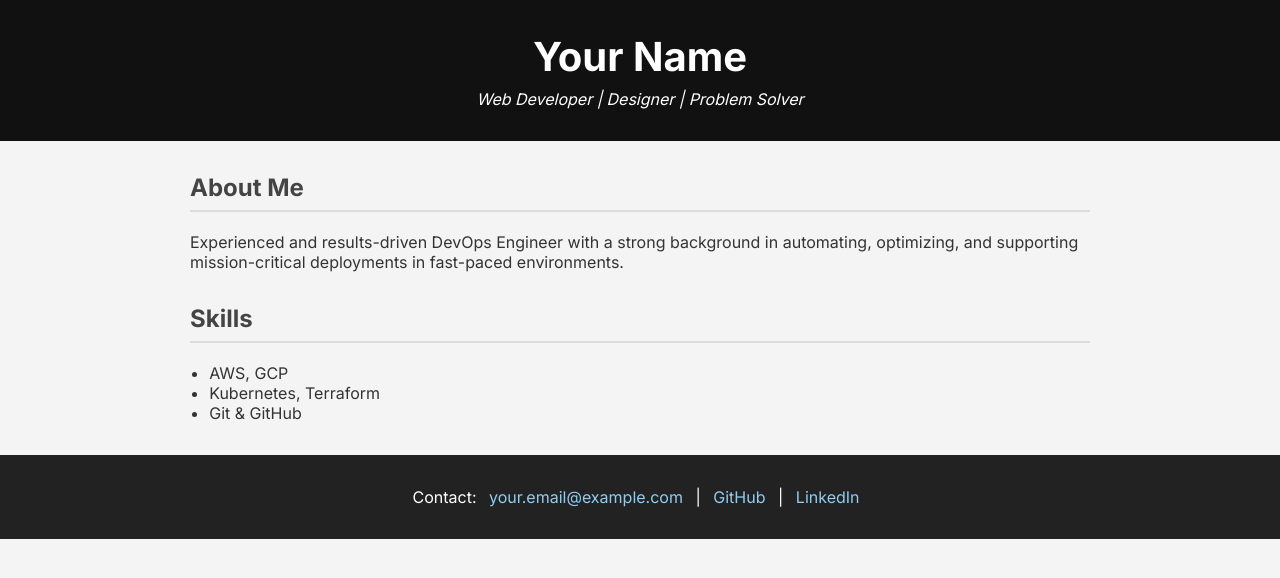
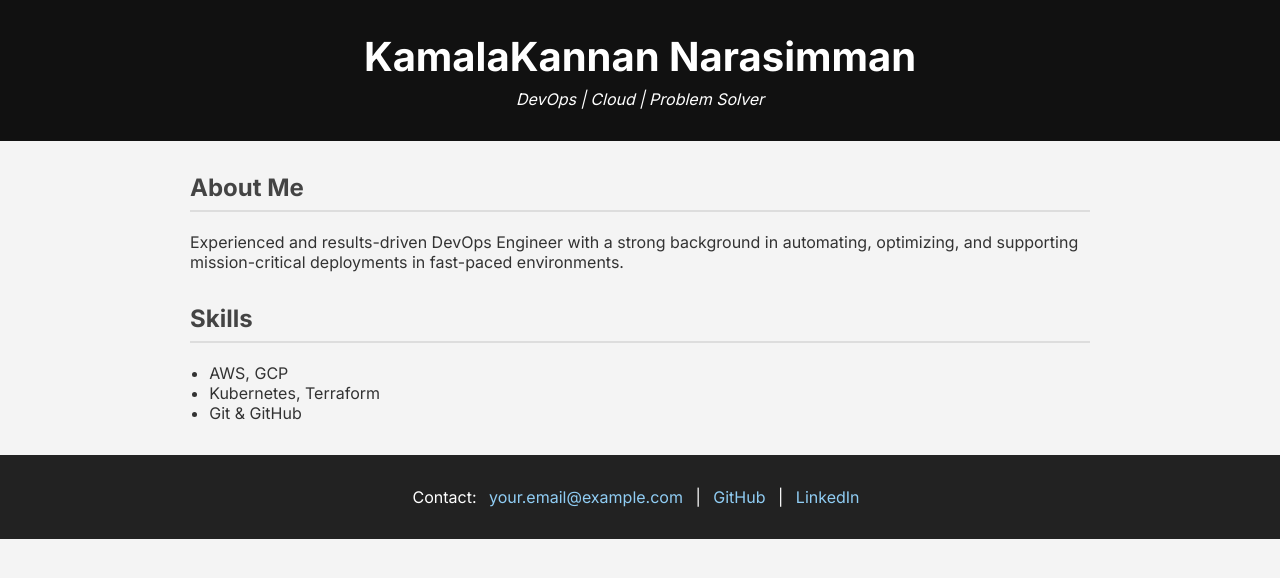
Before and after one commit to kamal9002/kamal9002.github.io, a plain HTML site: page index.html in a window 1280 px wide. Drawn offline with Linux system fonts and the light colour scheme.

Commit message:
Update index.html

```diff
--- a/index.html
+++ b/index.html
@@ -58,8 +58,8 @@
 <body>
 
   <header>
-    <h1>Your Name</h1>
-    <p>Web Developer | Designer | Problem Solver</p>
+    <h1>KamalaKannan Narasimman</h1>
+    <p>DevOps | Cloud | Problem Solver</p>
   </header>
 
   <div class="container">
```
